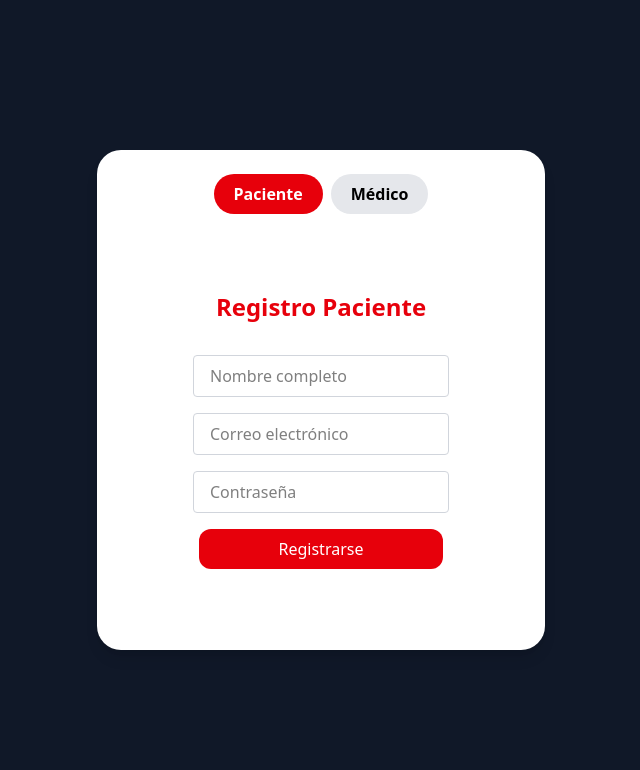
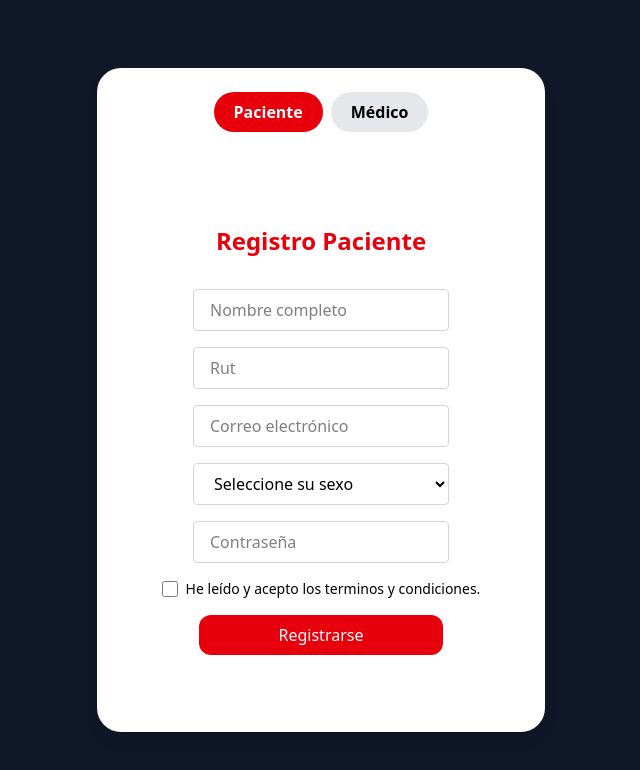
Before and after one commit to riasnex/HealthCloud, a React (Vite) app in the folder hc-front/: page /registro in a window 1280 px wide. Shown: the top 770 px of the page, without its empty margins (319-959 px from the left). Built offline with nearby package versions, Linux system fonts and the light colour scheme.

Commit message:
Ajuste de contenedores en Registro y adicion de algunos campos en el formulario.

```diff
--- a/hc-front/src/paginas/pagregistro.jsx
+++ b/hc-front/src/paginas/pagregistro.jsx
@@ -1,14 +1,24 @@
 import { useState } from "react";
+import { useForm } from "react-hook-form";
 
 export  function PagRegistro() {
+  const { register, handleSubmit, formState } = useForm({
+  });
   const [tipo, setTipo] = useState("paciente");
+
+  const onSubmit = async (values) => {
+    const data = {...values, tipo };
+    await signup(data);
+  }
 
   return (
     <div className="min-h-screen bg-gray-900 flex items-center justify-center px-4">
-      <div className="relative bg-white w-full max-w-md h-[500px] rounded-3xl shadow-lg overflow-hidden">
+      <div className="relative bg-white w-full max-w-md min-h-[500px] rounded-3xl shadow-lg overflow-hidden">
+        <form onSubmit={handleSubmit(onSubmit)} className="space-y-4">
         {/* Toggle */}
         <div className="flex justify-center mt-6 space-x-2 z-10 relative">
           <button
+            type="button"
             onClick={() => setTipo("paciente")}
             className={`px-5 py-2 rounded-full font-semibold ${
               tipo === "paciente" ? "bg-red-600 text-white" : "bg-gray-200"
@@ -17,6 +27,7 @@ export  function PagRegistro() {
             Paciente
           </button>
           <button
+          type="button"
             onClick={() => setTipo("medico")}
             className={`px-5 py-2 rounded-full font-semibold ${
               tipo === "medico" ? "bg-red-600 text-white" : "bg-gray-200"
@@ -33,22 +44,117 @@ export  function PagRegistro() {
           {/* Formulario Paciente */}
           <div className="w-1/2 px-8 py-12 flex flex-col items-center justify-center gap-4">
             <h2 className="text-2xl font-bold text-red-600 mb-4 text-center">Registro Paciente</h2>
-            <input type="text" placeholder="Nombre completo" className="w-8/12 border border-gray-300 rounded px-4 py-2 focus:outline-none focus:ring-2 focus:ring-blue-500" />
-            <input type="email" placeholder="Correo electrónico" className="w-8/12 border border-gray-300 rounded px-4 py-2 focus:outline-none focus:ring-2 focus:ring-blue-500" />
-            <input type="password" placeholder="Contraseña" className="w-8/12 border border-gray-300 rounded px-4 py-2 focus:outline-none focus:ring-2 focus:ring-blue-500" />
-            <button className="bg-red-600 px-20 py-2 rounded-xl text-white">Registrarse</button>
+            <input
+              {...register("nombre",{required: true })}
+              type="text"
+              className="w-8/12 border border-gray-300 rounded px-4 py-2 focus:outline-none focus:ring-2 focus:ring-blue-500"
+              placeholder="Nombre completo"
+              />
+            <input
+              {...register("rut",{required: true })}
+              type="text"
+              className="w-8/12 border border-gray-300 rounded px-4 py-2 focus:outline-none focus:ring-2 focus:ring-blue-500"
+              placeholder="Rut"
+            />
+            <input
+              {...register("email",{required: true })}
+              type="email"
+              className="w-8/12 border border-gray-300 rounded px-4 py-2 focus:outline-none focus:ring-2 focus:ring-blue-500"
+              placeholder="Correo electrónico"
+            />
+            <select
+              {...register("sexo",{required: true })}
+              className="w-8/12 border border-gray-300 rounded px-4 py-2 focus:outline-none focus:ring-2 focus:ring-blue-500"
+            >
+              <option value="">Seleccione su sexo</option>
+              <option value="masculino">Masculino</option>
+              <option value="femenino">Femenino</option>
+            </select>
+            <input
+              {...register("password",{required: true })}
+              type="password"
+              className="w-8/12 border border-gray-300 rounded px-4 py-2 focus:outline-none focus:ring-2 focus:ring-blue-500"
+              placeholder="Contraseña"
+              />
+            <div className="flex items-center gap-2">
+              <input
+                type="checkbox"
+                {...register("terminos",{required: true })}
+                className="w-4 h-4 text-red-600 border-gray-300 rounded focus:ring-red-500"
+              />
+              <label className ="text-black text-sm">
+                He leído y acepto los terminos y condiciones.
+              </label>
+            </div>
+            <button
+            type="submit"
+            className="bg-red-600 px-20 py-2 rounded-xl text-white"
+            >
+              Registrarse
+              </button>
           </div>
 
           {/* Formulario Médico */}
           <div className="w-1/2 px-8 py-12 flex flex-col items-center justify-center gap-4">
             <h2 className="text-2xl font-bold text-red-600 mb-4 text-center">Registro Médico</h2>
-            <input type="text" placeholder="Nombre completo" className="w-8/12 border border-gray-300 rounded px-4 py-2 focus:outline-none focus:ring-2 focus:ring-blue-500" />
-            <input type="text" placeholder="Establecimiento de atencion" className="w-8/12 border border-gray-300 rounded px-4 py-2 focus:outline-none focus:ring-2 focus:ring-blue-500" />
-            <input type="email" placeholder="Correo electrónico" className="w-8/12 border border-gray-300 rounded px-4 py-2 focus:outline-none focus:ring-2 focus:ring-blue-500" />
-            <input type="password" placeholder="Contraseña" className="w-8/12 border border-gray-300 rounded px-4 py-2 focus:outline-none focus:ring-2 focus:ring-blue-500" />
-            <button className="bg-red-600 px-20 py-2 rounded-xl text-white">Registrarse</button>
+            <input
+              type="text"
+              {...register("nombre",{required: true })}
+              className="w-8/12 border border-gray-300 rounded px-4 py-2 focus:outline-none focus:ring-2 focus:ring-blue-500"
+              placeholder="Nombre completo"
+            />
+            <input
+              type="text"
+              {...register("rut",{required: true })}
+              className="w-8/12 border border-gray-300 rounded px-4 py-2 focus:outline-none focus:ring-2 focus:ring-blue-500"
+              placeholder="Rut"
+            />
+            <select
+              {...register("sexo",{required: true })}
+              className="w-8/12 border border-gray-300 rounded px-4 py-2 focus:outline-none focus:ring-2 focus:ring-blue-500"
+            >
+              <option value="">Seleccione su sexo</option>
+              <option value="masculino">Masculino</option>
+              <option value="femenino">Femenino</option>
+            </select>
+            <input
+              {...register("establecimiento",{required: true })}
+              type="text"
+              className="w-8/12 border border-gray-300 rounded px-4 py-2 focus:outline-none focus:ring-2 focus:ring-blue-500"
+              placeholder="Establecimiento de atencion"
+            />
+            <input
+              {...register("email",{required: true })}
+              type="email"
+              className="w-8/12 border border-gray-300 rounded px-4 py-2 focus:outline-none focus:ring-2 focus:ring-blue-500"
+              placeholder="Correo electrónico"
+            />
+            <input
+            {...register("password",{required: true })}
+            type="password"
+            className="w-8/12 border border-gray-300 rounded px-4 py-2 focus:outline-none focus:ring-2 focus:ring-blue-500"
+            placeholder="Contraseña"
+            />
+            <div className="flex items-center gap-2">
+              <input
+                type="checkbox"
+                {...register("terminos",{required: true })}
+                className="w-4 h-4 text-red-600 border-gray-300 rounded focus:ring-red-500"
+              />
+              <label className ="text-black text-sm">
+                He leído y acepto los terminos y condiciones.
+              </label>
+            </div>
+
+            <button
+            type="submit"
+            className="bg-red-600 px-20 py-2 rounded-xl text-white"
+            >
+              Registrarse
+              </button>
+            </div>
           </div>
-        </div>
+        </form>
       </div>
     </div>
   );
```
Also changed, not shown: hc-front/src/paginas/paglogin.jsx (+2 -6 lines).
